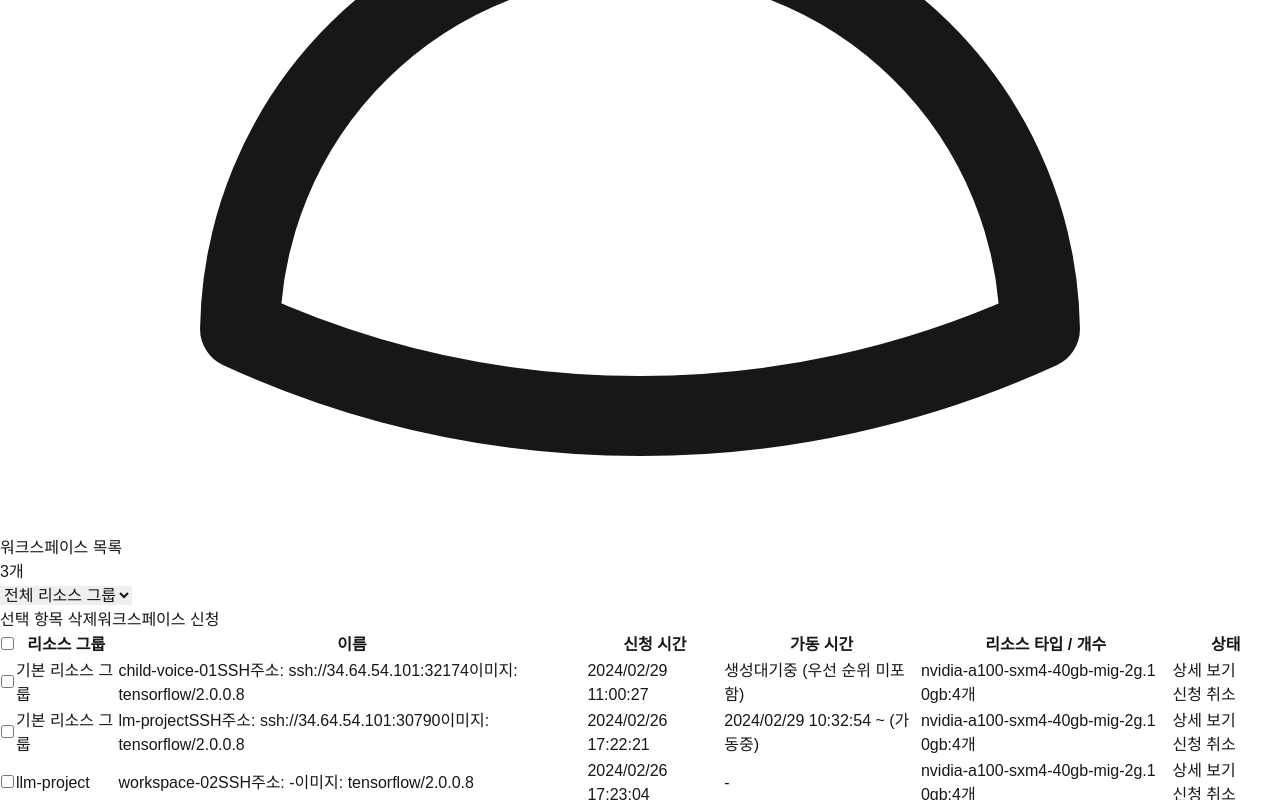
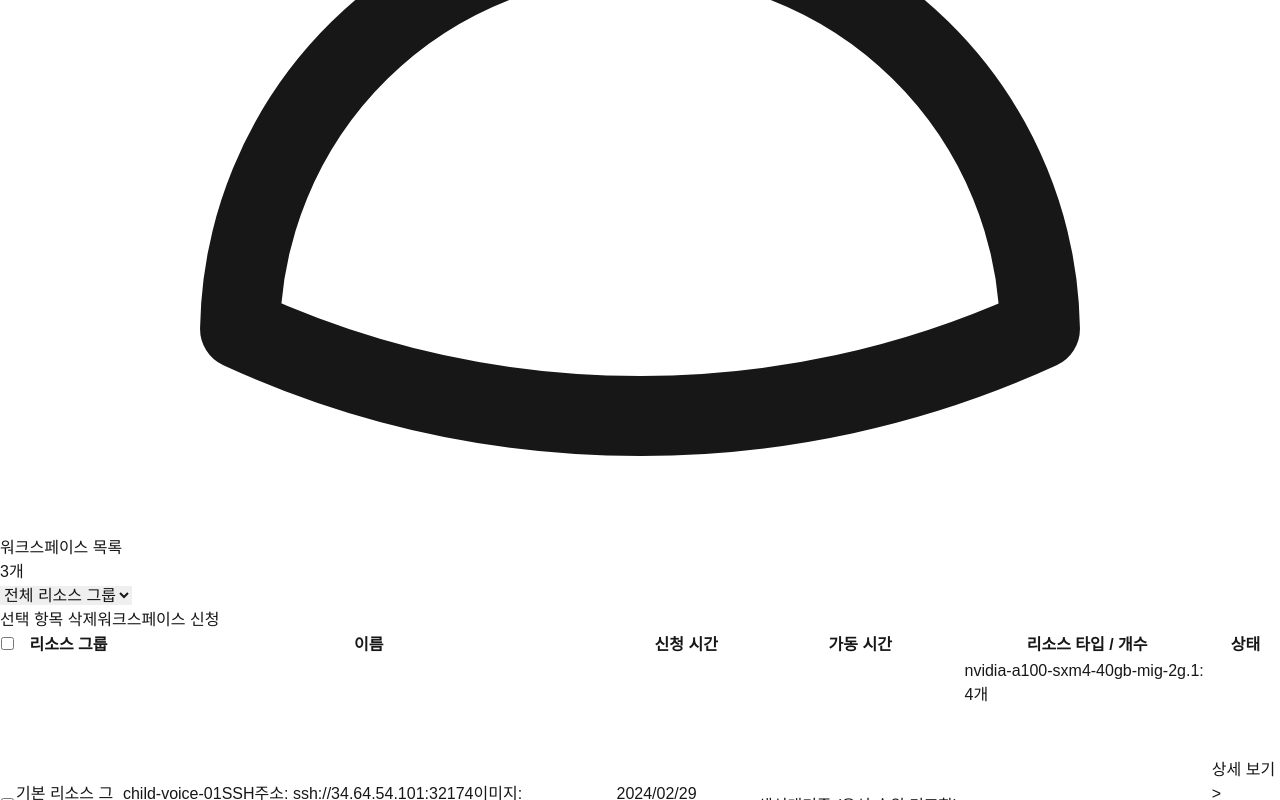
Before and after one commit to dongqui/AIPub, a Next.js app: page /workspaces in a window 1280 px wide. Shown: the part 11200-12000 px from the top of the page. Built offline with nearby package versions, Linux system fonts and the light colour scheme.

Commit message:
chore: 폴더 정리

```diff
--- a/src/app/api/workspaces/route.ts
+++ b/src/app/api/workspaces/route.ts
@@ -19,7 +19,6 @@ const MOCK_WORKSPACES: Workspace[] = [
     },
     status: {
       type: "pending",
-      message: "생성 대기중",
     },
   },
   {
--- a/src/app/workspaces/components/WorkspaceList.tsx
+++ b/src/app/workspaces/(components)/WorkspaceList.tsx
@@ -1,6 +1,11 @@
 "use client";
 
 import Link from "next/link";
+import {
+  EllipsisHorizontalIcon,
+  InformationCircleIcon,
+} from "@heroicons/react/24/solid";
+import { Tooltip } from "@/components/common/Tooltip";
 
 import Table from "@/components/common/Table/Table";
 import ResourceGroupSelect from "./ResourceGroupSelect";
@@ -8,6 +13,7 @@ import type { Workspace, ResourceGroup } from "../types";
 import { useCheckboxGroup } from "@/hooks/useCheckboxGroup";
 import WorkspaceListHeader from "./WorkspaceListHeader";
 import WorkspaceListButtons from "./WorkspaceListButtons";
+import { Button } from "@/components/common/Button";
 
 interface WorkspaceListProps {
   workspaces: Workspace[];
@@ -73,7 +79,9 @@ export default function WorkspaceList({
                     onChange={handleChangeCheckbox(workspace.id)}
                   />
                 </Table.Cell>
+
                 <Table.Cell>{workspace.resourceGroup}</Table.Cell>
+
                 <Table.Cell>
                   <span className="font-semibold block text-left">
                     {workspace.meta.name}
@@ -85,14 +93,70 @@ export default function WorkspaceList({
                     이미지: {workspace.meta.image || "-"}
                   </span>
                 </Table.Cell>
+
                 <Table.Cell>{workspace.createdAt}</Table.Cell>
+
                 <Table.Cell className="whitespace-pre-line">
                   {workspace.runtime}
                 </Table.Cell>
-                <Table.Cell>nvidia-a100-sxm4-40gb-mig-2g.1 0gb:4개</Table.Cell>
+
+                <Table.Cell>
+                  <div>
+                    {workspace.resourceInfo.type}: {workspace.resourceInfo.num}
+                    개
+                  </div>
+                  <Tooltip
+                    content={
+                      <div className="text-sm">
+                        <div className="font-semibold mb-2">리소스 정보</div>
+                        <div>GPU: 5.6코어</div>
+                        <div>GPU: 100% </div>
+                        <div>MEM: 20.49GB </div>
+                      </div>
+                    }
+                  >
+                    <div className="inline-flex items-center justify-center w-6 h-6 rounded-full border border-gray-300 cursor-pointer hover:bg-gray-50">
+                      <EllipsisHorizontalIcon className="w-4 h-4 text-gray-500" />
+                    </div>
+                  </Tooltip>
+                </Table.Cell>
+
                 <Table.Cell border={false}>
-                  <Link href="/workspaces/id">상세 보기</Link>
-                  <button>신청 취소</button>
+                  {workspace.status.type === "running" && (
+                    <>
+                      <Link href={`/workspaces/${workspace.id}`}>
+                        상세 보기{">"}
+                      </Link>
+                      <div>
+                        <Button variant="outlined">반납하기</Button>
+                      </div>
+                    </>
+                  )}
+
+                  {workspace.status.type === "pending" && (
+                    <>
+                      <Link href={`/workspaces/${workspace.id}`}>
+                        상세 보기{">"}
+                      </Link>
+                      <div>
+                        <Button variant="outlined">재신청하기</Button>
+                      </div>
+                    </>
+                  )}
+
+                  {workspace.status.type === "error" && (
+                    <>
+                      <Tooltip content={workspace.status.message}>
+                        <div className="text-red-500 flex items-center justify-center gap-2">
+                          생성 실패{" "}
+                          <InformationCircleIcon className="w-4 h-4" />
+                        </div>
+                      </Tooltip>
+                      <div>
+                        <Button variant="outlined">신청 취소</Button>
+                      </div>
+                    </>
+                  )}
                 </Table.Cell>
               </Table.Row>
             ))}
--- a/src/app/workspaces/page.tsx
+++ b/src/app/workspaces/page.tsx
@@ -1,4 +1,4 @@
-import WorkspaceList from "./components/WorkspaceList";
+import WorkspaceList from "./(components)/WorkspaceList";
 import { getApiUrl } from "@/utils/api";
 import type { WorkspaceListResponse, ResourceGroupListResponse } from "./types";
 
```
Also changed, not shown: src/app/workspaces/[id]/page.tsx (added, +7 -0 lines), src/app/workspaces/(actions)/index.ts (renamed from src/app/workspaces/actions/index.ts), src/app/workspaces/(components)/ResourceGroupSelect.tsx (renamed from src/app/workspaces/components/ResourceGroupSelect.tsx), src/app/workspaces/(components)/WorkspaceListButtons.tsx (renamed from src/app/workspaces/components/WorkspaceListButtons.tsx), src/app/workspaces/(components)/WorkspaceListHeader.tsx (renamed from src/app/workspaces/components/WorkspaceListHeader.tsx).
